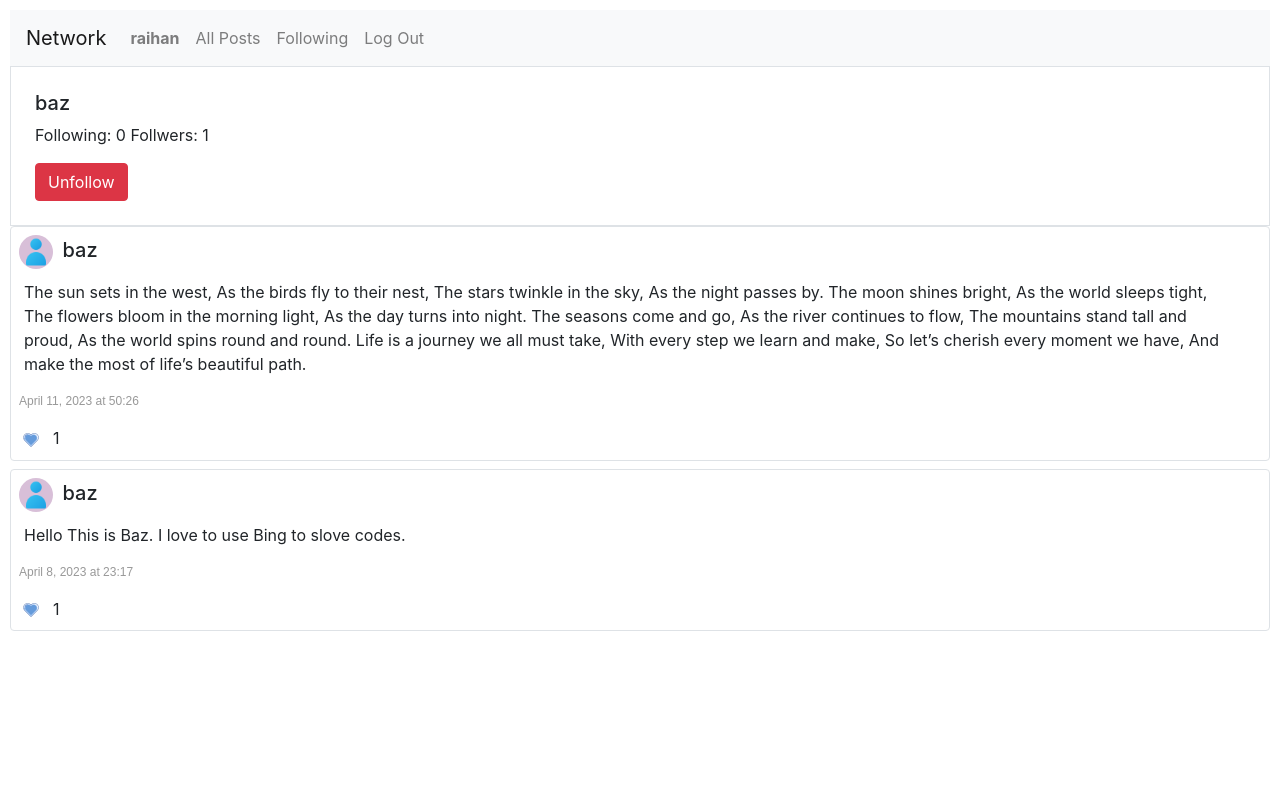
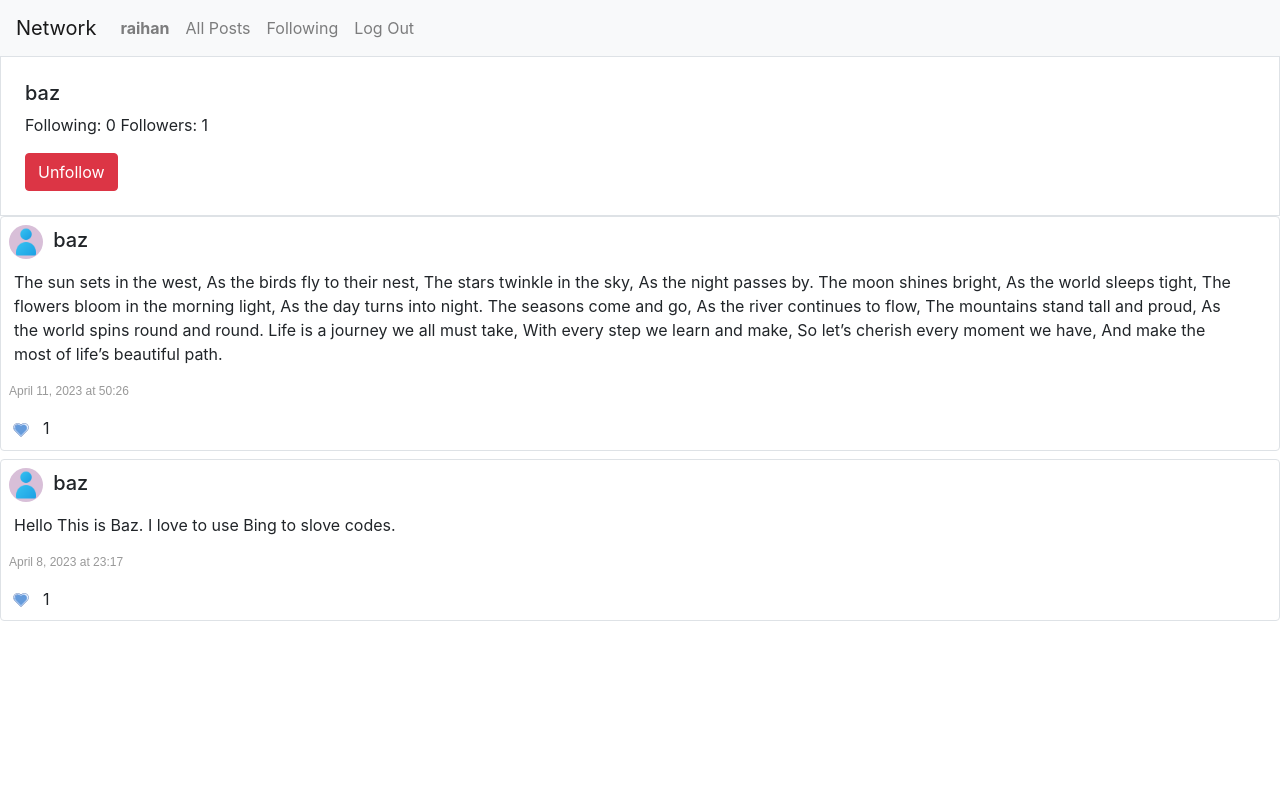
Before and after one commit to RaihanSarkar1/Social_Network, a Django app: a page that uses network/templates/network/layout.html in a window 1280 px wide. Run offline with Django 3.2, Linux system fonts and the light colour scheme; a user stored in the database is signed in; data comes from the database, SQL or seed files in the repository; both versions use the stored data as it was after the commit; some libraries are stand-ins or nearby versions.

Commit message:
Fixed a profile naming

```diff
--- a/network/static/network/styles.css
+++ b/network/static/network/styles.css
@@ -1,5 +1,6 @@
 body {
-    padding: 10px;
+    margin: 0;
+    padding: 0;
 }
 
 #button_right{
--- a/network/templates/network/profile.html
+++ b/network/templates/network/profile.html
@@ -4,7 +4,7 @@
 {% block body %}
     <div id="profile_view" class="container-fluid border p-4">
         <h5>{{ User.username }}</h5>
-        <p>Following: {{ User.following.count }}  Follwers: {{ User.followers.count }}</p>
+        <p>Following: {{ User.following.count }}  Followers: {{ User.followers.count }}</p>
 
             <button id="btn_unfollow" type="button" class="btn btn-danger">Unfollow</button>
             <button id="btn_follow" type="button" class="btn btn-primary">Follow</button>
```
Also changed, not shown: network/templates/network/layout.html (+4 -5 lines), db.sqlite3.
